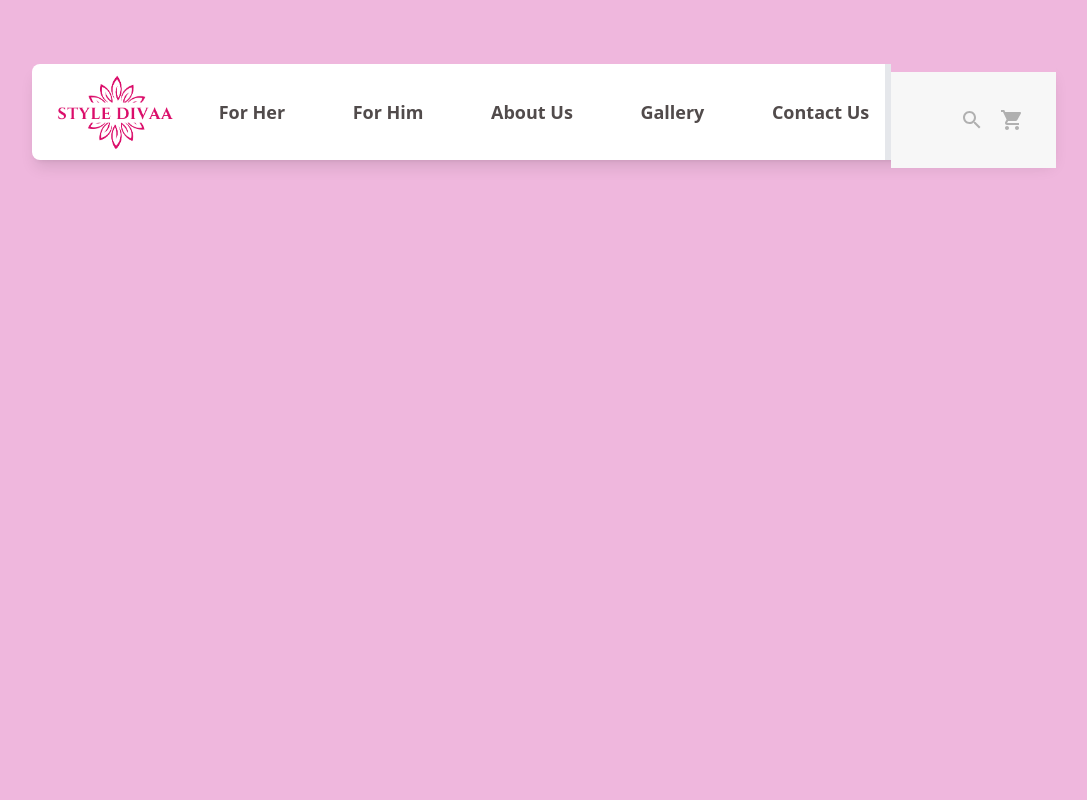
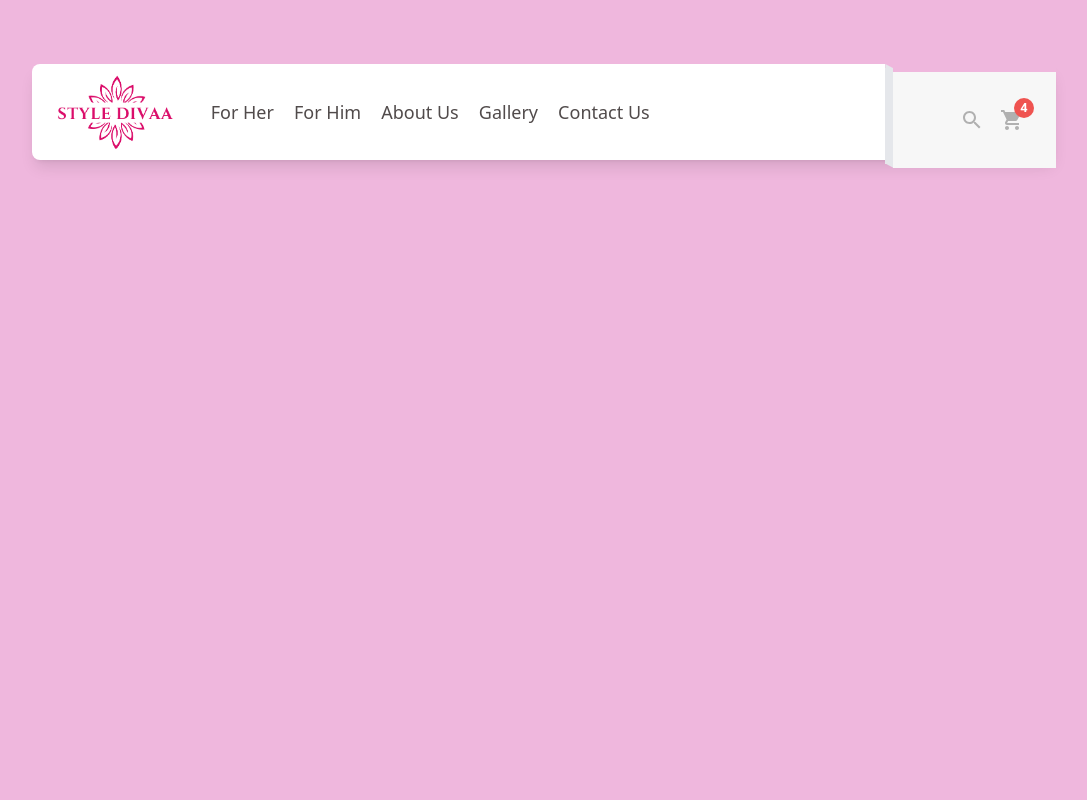
Before and after one commit to vatsalrishabh/styledivaa, a Next.js app: page / in a window 1280 px wide. Shown: the top 800 px of the page, without its empty margins (96-1183 px from the left). Built offline with nearby package versions, Linux system fonts and the light colour scheme.

Commit message:
a perfect navbar

```diff
--- a/app/components/Navbar.jsx
+++ b/app/components/Navbar.jsx
@@ -3,6 +3,7 @@ import React, { useEffect, useState } from "react";
 import Avatar from "@mui/material/Avatar";
 import Stack from "@mui/material/Stack";
 import Image from "next/image";
+import Badge from "@mui/material/Badge";
 import { Search, ShoppingCart } from "@mui/icons-material";
 import logo from "../../public/assets/styledivaalogo.png";
 import AnNavbar from "./AnNavbar";
@@ -12,6 +13,7 @@ const Navbar = () => {
   const [isLoading, setIsLoading] = useState(true);
   const [activeTab, setActiveTab] = useState("Home");
   const [scrollNum, setScroll] = useState(false);
+  const [cartItems, setCartItems] = useState(4); // Example: Cart item count
 
   // Handle scroll event
   useEffect(() => {
@@ -81,29 +83,52 @@ const Navbar = () => {
           </div>
 
           {/* Tabs Section */}
-          <div className="tabs w-4/6 flex justify-between text-lg font-semibold">
+          <div className="w-4/6">
+            <div className="tabs w-4/6 flex justify-between text-lg ">
               {tabs.map((tab) => (
                 <p
                   key={tab}
                   onClick={() => setActiveTab(tab)}
-                className={`cursor-pointer px-4 py-2 rounded-lg transition-all duration-300 ease-in-out ${
+                  className={`cursor-pointer px-2 py-2 rounded-lg transition-all duration-300 ease-in-out ${
                     activeTab === tab
                       ? "bg-brightPink text-white shadow-lg scale-110"
-                    : "hover:bg-lightPink hover:text-brightPink text-customText"
+                      : "hover:bg-lightPink hover:text-brightPink hover:scale-110 text-customText"
                   }`}
                 >
                   {tab}
                 </p>
               ))}
             </div>
+          </div>
 
           {/* Icons Section */}
-          <div className={scrollNum?'w-1/6 h-full flex':'w-1/6 h-full flex bg-custombg'}>
-          <div className="w-[8px] bg-gray-200"></div>
+          <div className={scrollNum ? "w-1/6 h-full flex" : "w-1/6 h-full flex bg-custombg"}>
+  {/* the tilt starts */}
+          <div className="breakerHol w-[8px] h-[108%]">
+          <div className="w-[8px] bg-gray-200 h-[4%]" style={{clipPath: 'polygon(0 1%, 0% 100%, 100% 100%)'}} ></div>
+          <div className={scrollNum?'w-[8px] bg-white':'w-[8px] bg-gray-200 h-[92%]'} ></div>
+          <div className="w-[8px] bg-gray-200 h-[4%]" style={{clipPath: 'polygon(0 1%, 100% 0, 100% 100%)'}}></div>
+          </div>
+    {/* the tilt ends */}
             <div className={iconContainerStyles}>
               <div className="icons flex space-x-4 items-center">
                 <Search className="cursor-pointer hover:scale-110 transition-all duration-300 text-customIcon hover:text-brightPink" />
+                <Badge
+                  badgeContent={cartItems}
+                  color="secondary"
+                  sx={{
+                    "& .MuiBadge-badge": {
+                      backgroundColor: "rgb(239, 83, 80)", // Bright pink for emphasis
+                      color: "white", // Text color inside the badge
+                      fontWeight: "bold",
+                      fontSize: "0.8rem",
+                      minWidth: "20px",
+                      height: "20px",
+                    },
+                  }}
+                >
                   <ShoppingCart className="cursor-pointer hover:scale-110 transition-all duration-300 text-customIcon hover:text-brightPink" />
+                </Badge>
               </div>
             </div>
           </div>
```
Lines whose indentation alone changed are shown as unchanged.
